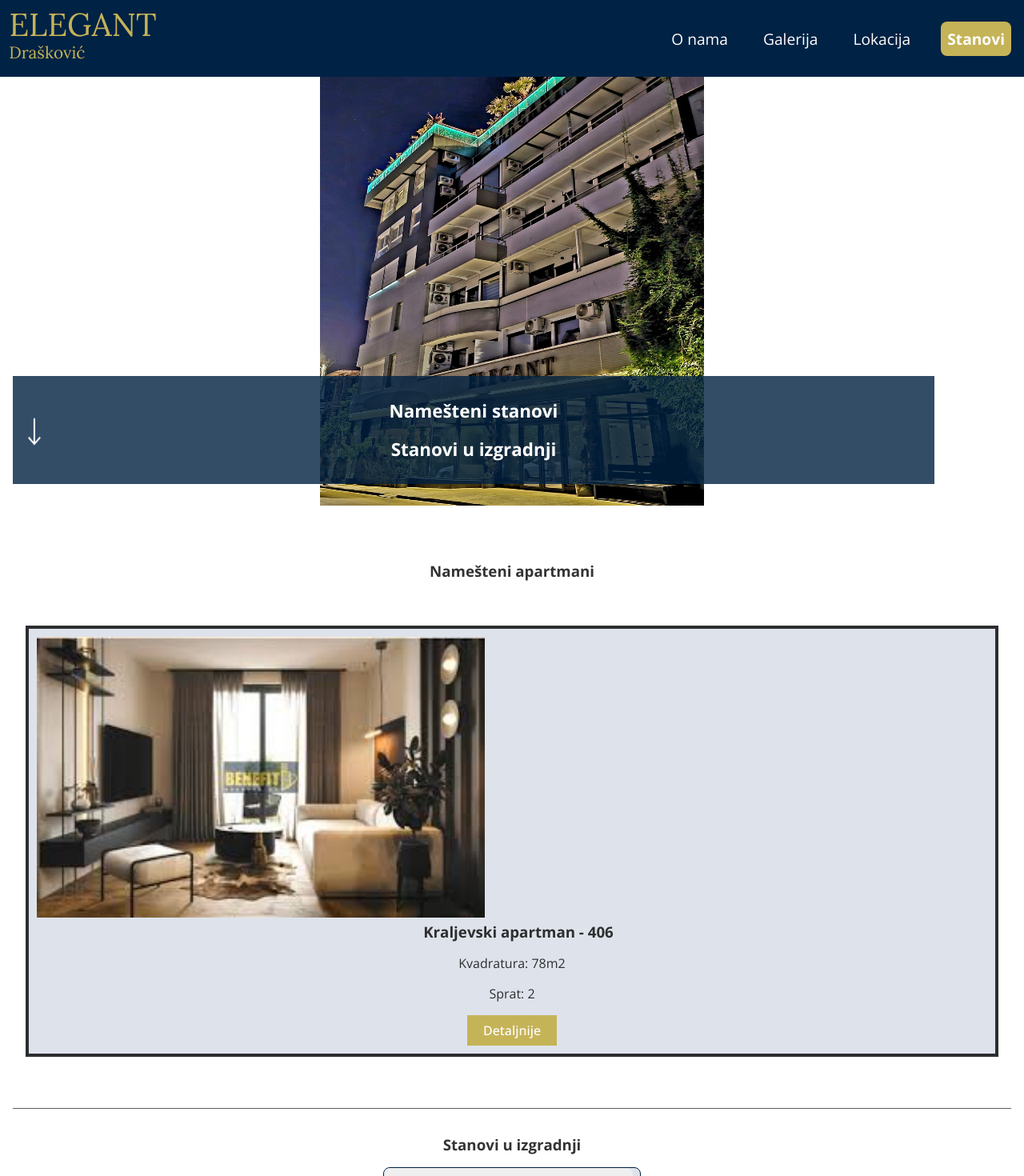
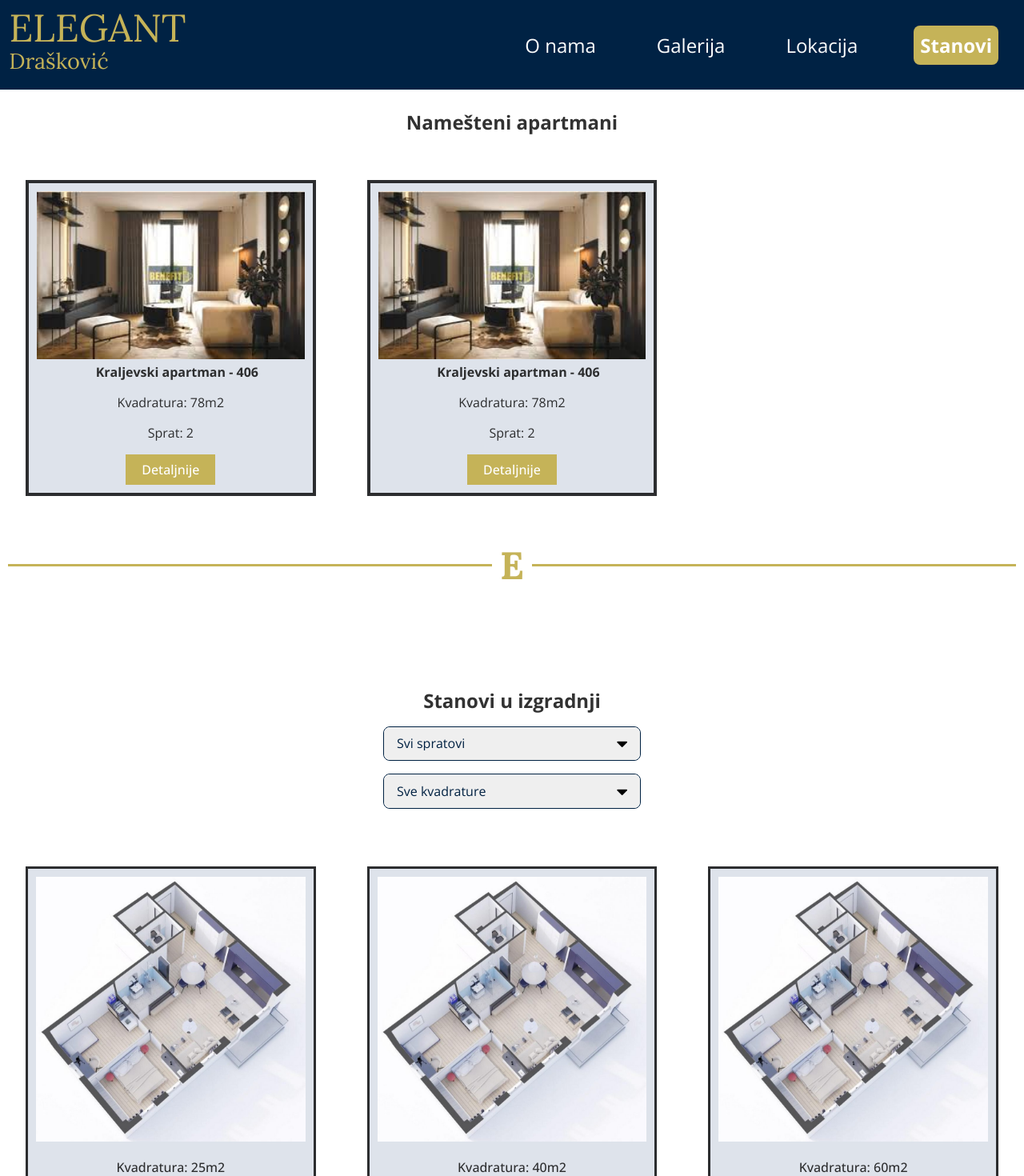
Before and after one commit to fillazic/elegant, a React (Create React App) app: page /stanovi in a window 1280 px wide. Shown: the top 1470 px of the page at 80% size. Built offline with nearby package versions, Linux system fonts and the light colour scheme.

Commit message:
responsive design, apartmani

```diff
--- a/src/components/Apartmani.css
+++ b/src/components/Apartmani.css
@@ -30,9 +30,9 @@
     position: absolute;
     font-weight: bold;
     top: 28rem;
-    width: 90%;
+    width: 100%;
     text-align: center;
-    margin: auto 1rem;
+    margin: auto;
 }
 
 .prodaja-apartmana p {
@@ -67,8 +67,9 @@ div.selected-container {
     justify-content: center;
     border: 1px solid #002142;
     border-radius: 0.5rem;
-    background-color: hsla(214, 24%, 87%, 0.8);
 }
+
+
 
 div.selected-container:hover {
     border: 1.4px solid hsl(210, 100%, 13%, 0.8);
@@ -76,6 +77,12 @@ div.selected-container:hover {
         color: hsl(210, 100%, 13%, 0.8);
     }
 
+}
+
+.icon {
+    font-size: 1.4rem;
+    position: absolute;
+    right: 1rem;
 }
 
 #selected-items {
@@ -97,6 +104,7 @@ div.selected-container:hover {
     background-color: hsla(214, 24%, 87%, 0.8);
     padding: 10px;
     margin: 3.5rem 2rem;
+    font-family: "Open Sans", sans-serif;
 }
 
 
@@ -104,6 +112,7 @@ div.selected-container:hover {
     color: black;
     opacity: 0.8;
     margin: 0;
+    font-size: 1rem;
     text-align: center;
     padding-left: 1rem;
 }
@@ -121,11 +130,12 @@ div.selected-container:hover {
 .opis {
     text-align: center;
 }
+
 .opis div {
    text-align: center;
    color: black;
     opacity: 0.8;
-   font-size: 1rem;
+   font-size: 0.8rem;
 }
 
 .opis p {
@@ -152,9 +162,7 @@ div.selected-container:hover {
     color: black;
     opacity: 0.8;
     text-align: center;
-    margin: 4rem 1rem 0 1rem;
-    border-top: 1px solid hsla(0, 0%, 0%, 0.8);
-    padding-top: 2rem;
+    margin: 1rem 1rem 0 1rem;
 }
 .apartmani-u-izgradnji {
     border: 3px solid hsla(0, 0%, 0%, 0.8);
@@ -177,7 +185,7 @@ div.selected-container:hover {
     color: black;
     opacity: 0.8;
     font-weight: 500;
-    font-size: 1rem;
+    font-size: 0.8rem;
 }
 
 .pregled-izgradnje {
@@ -261,6 +269,54 @@ div.selected-container:hover {
     text-decoration: none;
   }
 
+
+  @media only screen and (min-width: 500px){
+
+    .apartmani-vrnjacka-banja, .prodaja-apartmana {
+        display: none;
+    }
+
+    .vrnjacka-banja-apartmani, .elegant-apartmani-u-izgradnji {
+        font-size: 1.5rem;
+    }
+
+}
+
+  @media only screen and (min-width: 660px){
+
+    .apart {
+        display: grid;
+        grid-template-columns: repeat(2, 1fr);
+
+        }
+
+    .apart2 {
+        display: grid;
+        grid-template-columns: repeat(2, 1fr);
+    }
+
+    .namesteni-apartmani h3, .opis div, .apartmani-u-izgradnji div p {
+        font-size: 1rem;
+    }
+
+
+      }
+
+      @media only screen and (min-width: 1200px){
+        .apart {
+            display: grid;
+            grid-template-columns: repeat(3, 1fr);
+
+            }
+
+        .apart2 {
+            display: grid;
+            grid-template-columns: repeat(3, 1fr);
+        }
+
+    }
+
+
   @keyframes zoomOutApart {
     0% {
         transform: scale(1.2);
--- a/src/components/Apartmani.js
+++ b/src/components/Apartmani.js
@@ -50,11 +50,11 @@ return (
                 Namešteni stanovi
                 <br/>
                 Stanovi u izgradnji
-                <img src="images/arrow.svg" alt="arrow"/>
             </p>
         </div>
          <h3 className='vrnjacka-banja-apartmani'>Namešteni apartmani</h3>
 
+        <div className='apart'>
          {stanovi.map((stan, index) => (
             <div className='namesteni-apartmani'>
                 <div className='kraljevski-apartman'>
@@ -72,7 +72,8 @@ return (
                 </div>
             </div>
          ))}
-
+         </div>
+         <div class="line-container">E</div>
         <h3 className='elegant-apartmani-u-izgradnji'>Stanovi u izgradnji</h3>
         <div>
                 <div className='selected-container'>
@@ -98,7 +99,7 @@ return (
                         </div>
                     </div>
         </div>
-
+            <div className='apart2'>
             {filteredIzgradnja.map((stan, index) => (
                 <div className='apartmani-u-izgradnji'>
                     <div className='sema'>
@@ -113,6 +114,8 @@ return (
                         <p className='pregled-izgradnje' onClick={() => setDetalj(stan.slike)}>Detaljnije</p>
                 </div>
                 ))}
+            </div>
+
             <div className={ detalj !== null ? 'full-img' : 'non-full'}  onClick={() => setDetalj(null)} >
                 <div className='detaljnije' onClick={(e) => e.stopPropagation()}>
                     <div className='detalj-pozadina'>
--- a/src/components/Header.css
+++ b/src/components/Header.css
@@ -288,3 +288,31 @@
     }
 
 }
+
+@media only screen and (min-width: 1200px){
+
+    .header {
+        height: 7rem;
+    }
+
+    .logo h2 {
+        font-size: 3rem;
+    }
+
+    .draskovic {
+        font-size: 1.7rem;
+    }
+
+    .nav-menu, .nav-menu-stan {
+        margin: auto 2rem;
+        font-size: 1.5rem;
+    }
+
+    .nav-menu-stan:hover {
+        animation: none;
+    }
+
+    .nav-menu:hover {
+        color: #c5b358;
+    }
+}
--- a/src/components/ImageSlider.css
+++ b/src/components/ImageSlider.css
@@ -528,7 +528,7 @@ ul li {
 .slike {
     margin: auto;
     margin-left: 0;
-    width: 65%;
+    width: 50%;
     height: auto;
 }
 
@@ -538,7 +538,7 @@ ul li {
 }
 
 .prodaja-stanova {
-  width: 65%;
+  width: 50%;
   z-index: 11;
   height: 50.5rem;
 }
@@ -549,7 +549,7 @@ ul li {
   margin-top: 3rem;
   text-align: left;
   font-family: "Open Sans", sans-serif;
-  padding-left: 68%;
+  padding-left: 60%;
 }
 
 .uvod {
@@ -580,7 +580,7 @@ ul li {
   font-weight: bold;
   font-family: "Open Sans", sans-serif;
   z-index: 1;
-  left: 68%;
+  left: 60%;
   color: #c5b358;
 }
 
--- a/src/components/NamesteniStanovi.js
+++ b/src/components/NamesteniStanovi.js
@@ -10,6 +10,14 @@ const stanovi = [
      povrsina: 78,
      sprat: 2,
     },
+    {
+    naslov: "Kraljevski apartman - 406",
+    slike: ["images/stan8.jpg", "images/stan9.jpg", "images/stan10.jpg","images/stan11.jpg", "images/sema.jpg"],
+    opis: "Stan br. 406, Kraljevski apartman, na idealnoj poziciji, 2. spratu od 4, trostrano orijentisan sa pogledom na 4 strane svet, istok Kruševac, zapad Kraljevo, jug Goč, sever Gledićke planine.",
+    opis2: "Stan idealnog sadržaja, dve sobe, dve terase, dva sanitarna čvora, sa prostranim holom, kuhinjom, dnevnim boravkom i sve to u LUX opremi vrhunskog dizajna i kolorita, opremljen umetničkim slikama i cvetnim aranžmanima.",
+    povrsina: 78,
+    sprat: 2,
+       },
 ]
 
 export default stanovi;
```
